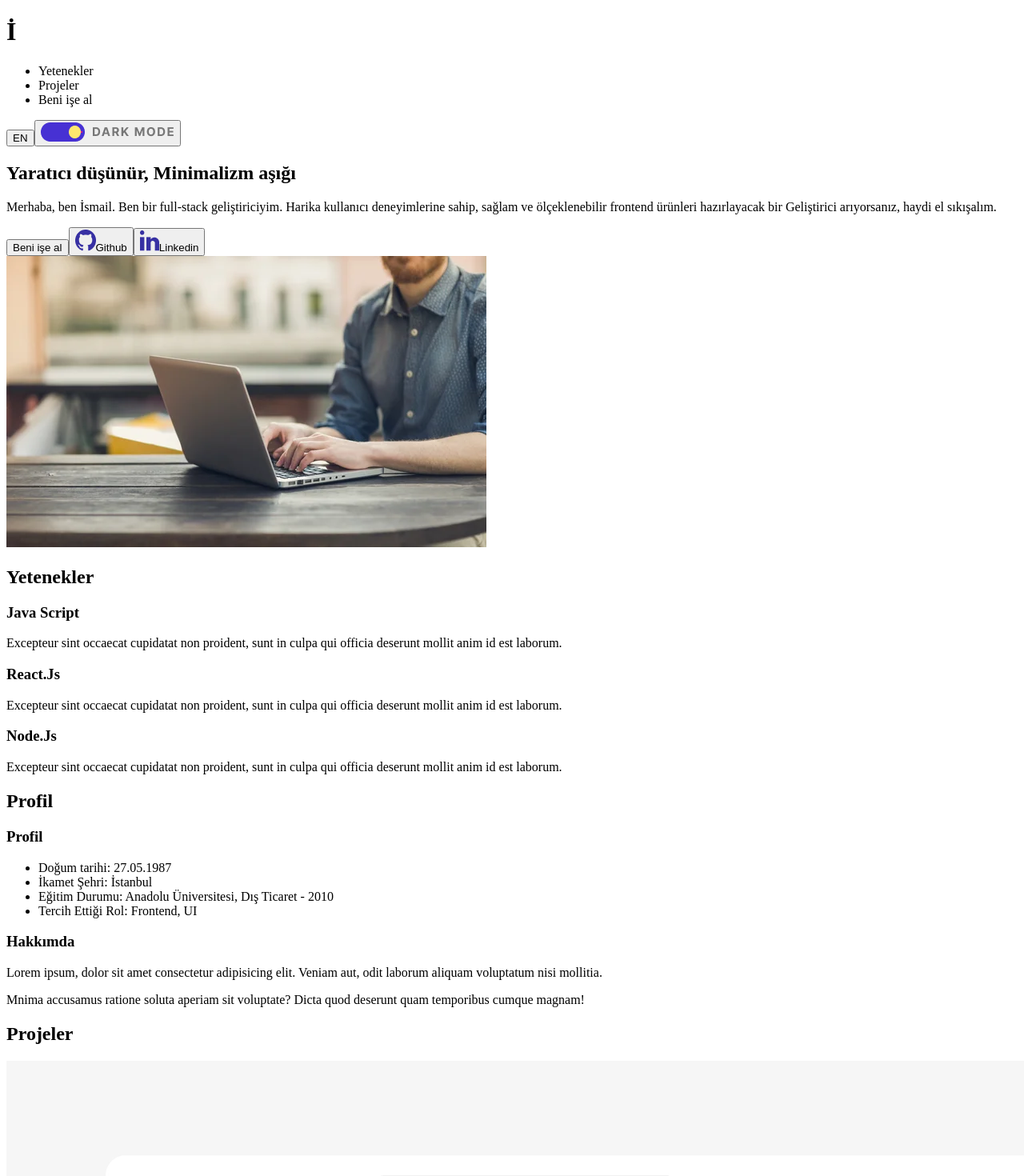
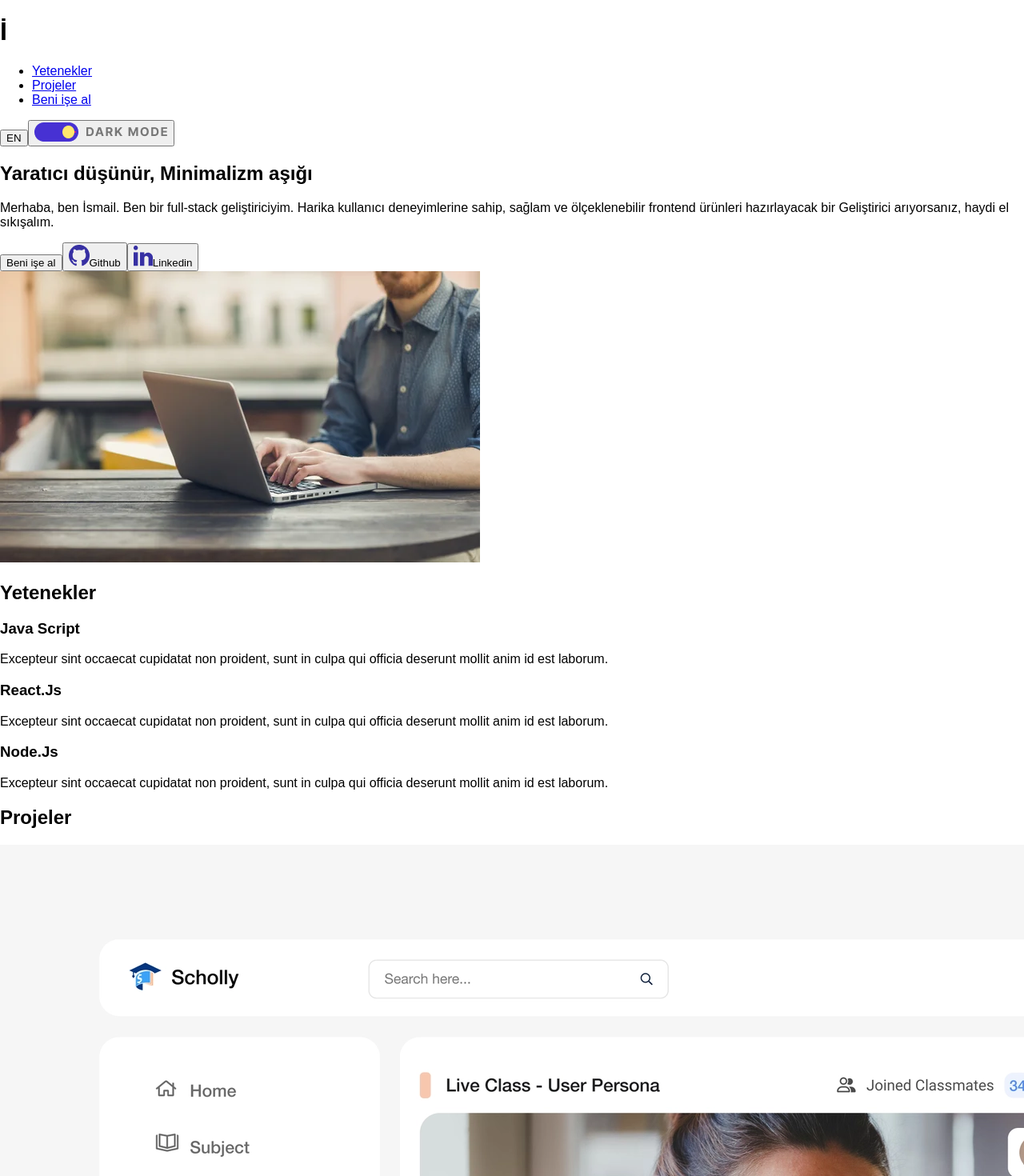
Before and after one commit to ismail-avsar/my-web, a React (Vite) app: page / in a window 1280 px wide. Shown: the top 1470 px of the page at 80% size. Built offline with nearby package versions, Linux system fonts and the light colour scheme.

Commit message:
Api commit

```diff
--- /dev/null
+++ b/src/components/ApiTest.jsx
@@ -0,0 +1,28 @@
+import axios from "axios";
+import { postData } from "../data/data";
+
+function ApiTest() {
+    const sendPost = async () => {
+        try {
+            const response = await axios.post(
+                " https://reqres.in/api/workintech",
+                postData
+            );
+
+            console.log("POST RESPONSE:", response.data);
+        } catch (error) {
+            console.error("POST ERROR:", error);
+        }
+    };
+
+    return (
+        <section>
+            <h2>API Test</h2>
+            <button onClick={sendPost}>
+                POST İSTEĞİ GÖNDER
+            </button>
+        </section>
+    );
+}
+
+export default ApiTest;
--- a/src/components/Footer.jsx
+++ b/src/components/Footer.jsx
@@ -0,0 +1,23 @@
+function Footer({ footerData }) {
+    if (!footerData) return null;
+
+    return (
+        <footer>
+            <h2>{footerData.title}</h2>
+
+            <p>
+                <a href={`mailto:${footerData.email}`}>
+                    {footerData.email}
+                </a>
+            </p>
+
+            <ul>
+                {footerData.links.map((link, index) => (
+                    <li key={index}>{link}</li>
+                ))}
+            </ul>
+        </footer>
+    );
+}
+
+export default Footer;
--- a/src/components/Header.jsx
+++ b/src/components/Header.jsx
@@ -29,9 +29,14 @@ function Header() {
             <nav>
                 <ul>
                     {content[language].header.links.map((link, index) => (
-                        <li key={index}>{link.name}</li>
+                        <li key={index}>
+                            <a href={`#${link.id}`}>
+                                {link.name}
+                            </a>
+                        </li>
                     ))}
                 </ul>
+
             </nav>
 
             {/* Actions */}
--- a/src/components/Layout.jsx
+++ b/src/components/Layout.jsx
@@ -7,18 +7,19 @@ import Hero from "./Hero";
 import Skills from "./Skills";
 import Profile from "./Profile";
 import Projects from "./Projects";
+import ApiTest from "./ApiTest";
 
 function Layout() {
     const { language } = useContext(LanguageContext);
 
     return (
-        <div className="">
+        <div>
             <Header />
             <Hero heroData={content[language].hero} />
             <Skills skills={content[language].skills} />
+            <Projects projectsData={content[language].projects} />
             <Profile profileData={content[language].profile} />
-            <Projects projectsData={content[language].projects} />
-
+            <ApiTest />
         </div>
     );
 }
--- a/src/components/Profile.jsx
+++ b/src/components/Profile.jsx
@@ -2,10 +2,8 @@ function Profile({ profileData }) {
     if (!profileData) return null;
 
     return (
-        <section
-            id=""
-            className=""
-        >
+        <section id="profile">
+
             <h2 className="">
                 {profileData.title}
             </h2>
--- a/src/components/Projects.jsx
+++ b/src/components/Projects.jsx
@@ -1,6 +1,4 @@
 function Projects({ projectsData }) {
-    if (!projectsData) return null;
-
     return (
         <section id="projects">
             <h2>{projectsData.title}</h2>
@@ -9,33 +7,8 @@ function Projects({ projectsData }) {
                 {projectsData.list.map((project, index) => (
                     <div key={index}>
                         <img src={project.image} alt={project.title} />
-
                         <h3>{project.title}</h3>
                         <p>{project.description}</p>
-
-                        <ul>
-                            {project.tags.map((tag, i) => (
-                                <li key={i}>{tag}</li>
-                            ))}
-                        </ul>
-
-                        <div>
-                            <a
-                                href={project.github}
-                                target="_blank"
-                                rel="noopener noreferrer"
-                            >
-                                Github
-                            </a>
-
-                            <a
-                                href={project.viewSite}
-                                target="_blank"
-                                rel="noopener noreferrer"
-                            >
-                                View Site
-                            </a>
-                        </div>
                     </div>
                 ))}
             </div>
--- a/src/components/Skills.jsx
+++ b/src/components/Skills.jsx
@@ -1,6 +1,6 @@
 function Skills({ skills }) {
     return (
-        <section>
+        <section id="skills">
             <h2>{skills.title}</h2>
 
             <div>
--- a/src/context/ThemeContext.jsx
+++ b/src/context/ThemeContext.jsx
@@ -7,7 +7,7 @@ export function ThemeProvider({ children }) {
     const [theme, setTheme] = useLocalStorage("theme", "light");
 
     useEffect(() => {
-        document.body.classList.remove("light", "dark");
+        document.body.className = "";
         document.body.classList.add(theme);
     }, [theme]);
 
--- /dev/null
+++ b/src/data/data.js
@@ -0,0 +1,4 @@
+export const postData = {
+  name: "İsmail Avşar",
+  job: "Frontend Developer",
+};
--- a/src/index.css
+++ b/src/index.css
@@ -3,12 +3,20 @@
 @tailwind utilities;
 
 
-body.light {
-  background: white;
-  color: black;
+body {
+  margin: 0;
+  font-family: sans-serif;
+  transition: background-color 0.3s, color 0.3s;
 }
 
+/* LIGHT MODE */
+body.light {
+  background-color: #ffffff;
+  color: #000000;
+}
+
+/* DARK MODE */
 body.dark {
-  background: black;
-  color: white;
+  background-color: #0f172a;
+  color: #ffffff;
 }
```
